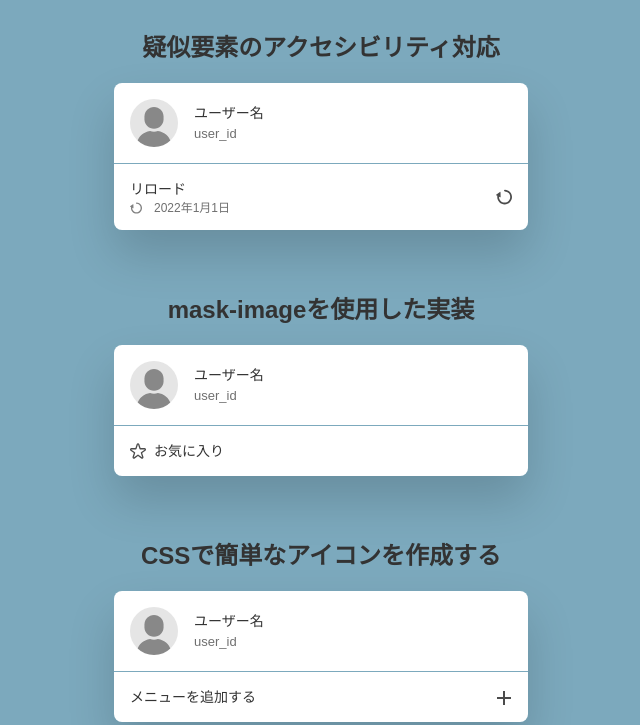
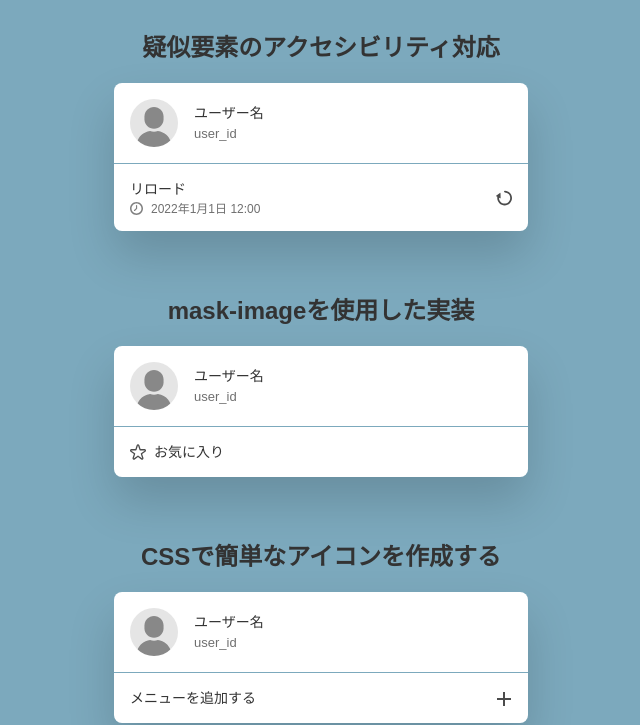
Before and after one commit to ics-creative/220113_align_icon_text, a website built with Vite: page pages/03-etc/index.html in a window 1280 px wide. Shown: the part 114-839 px from the top of the page, without its empty margins (319-959 px from the left). Built offline with nearby package versions, Linux system fonts and the light colour scheme.

Commit message:
最終更新日時の文言とアイコンを修正

```diff
--- a/pages/03-etc/buttonInfo.scss
+++ b/pages/03-etc/buttonInfo.scss
@@ -8,15 +8,15 @@
   min-width: 0;
   line-height: 1;
   &-icon {
-    width: 12px;
-    height: 12px;
+    width: 13px;
+    height: 13px;
     position: relative;
-    margin-right: 12px;
+    margin-right: 8px;
     &::before {
       content: "";
       width: 100%;
       height: 100%;
-      background-image: url("../../images/icon_reload.svg");
+      background-image: url("../../images/icon_clock.svg");
       background-size: contain;
       background-repeat: no-repeat;
       position: absolute;
--- a/pages/03-etc/index.html
+++ b/pages/03-etc/index.html
@@ -28,8 +28,8 @@
               <div class="button-accesibility-wrap">
                 <span class="button-accesibility-text">リロード</span>
                 <div class="buttonInfo">
-                  <span class="buttonInfo-icon" aria-label="最終更新日"></span>
-                  <span class="buttonInfo-text">2022年1月1日</span>
+                  <span class="buttonInfo-icon" aria-label="最終更新日時"></span>
+                  <span class="buttonInfo-text">2022年1月1日 12:00</span>
                 </div>
               </div>
               <span class="button-accesibility-icon"></span>
```
Also changed, not shown: images/icon_clock.svg (added).
